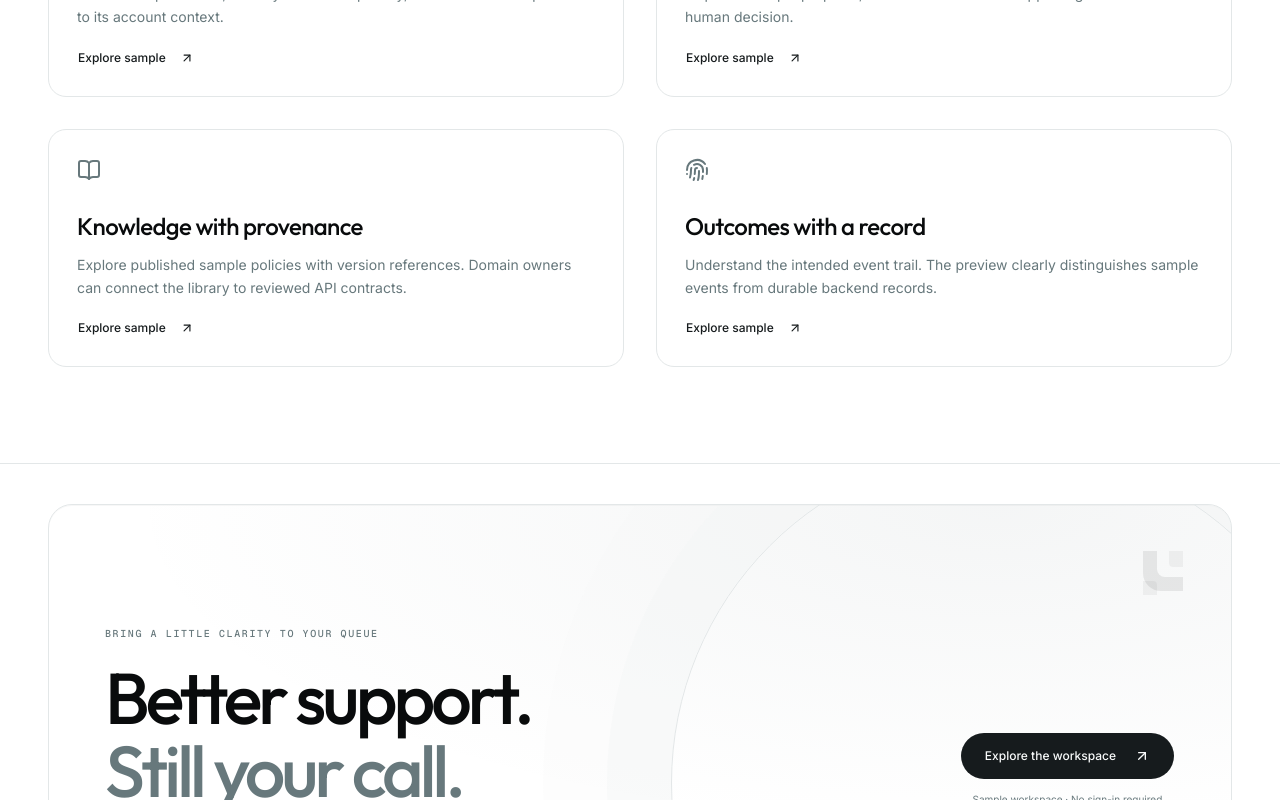
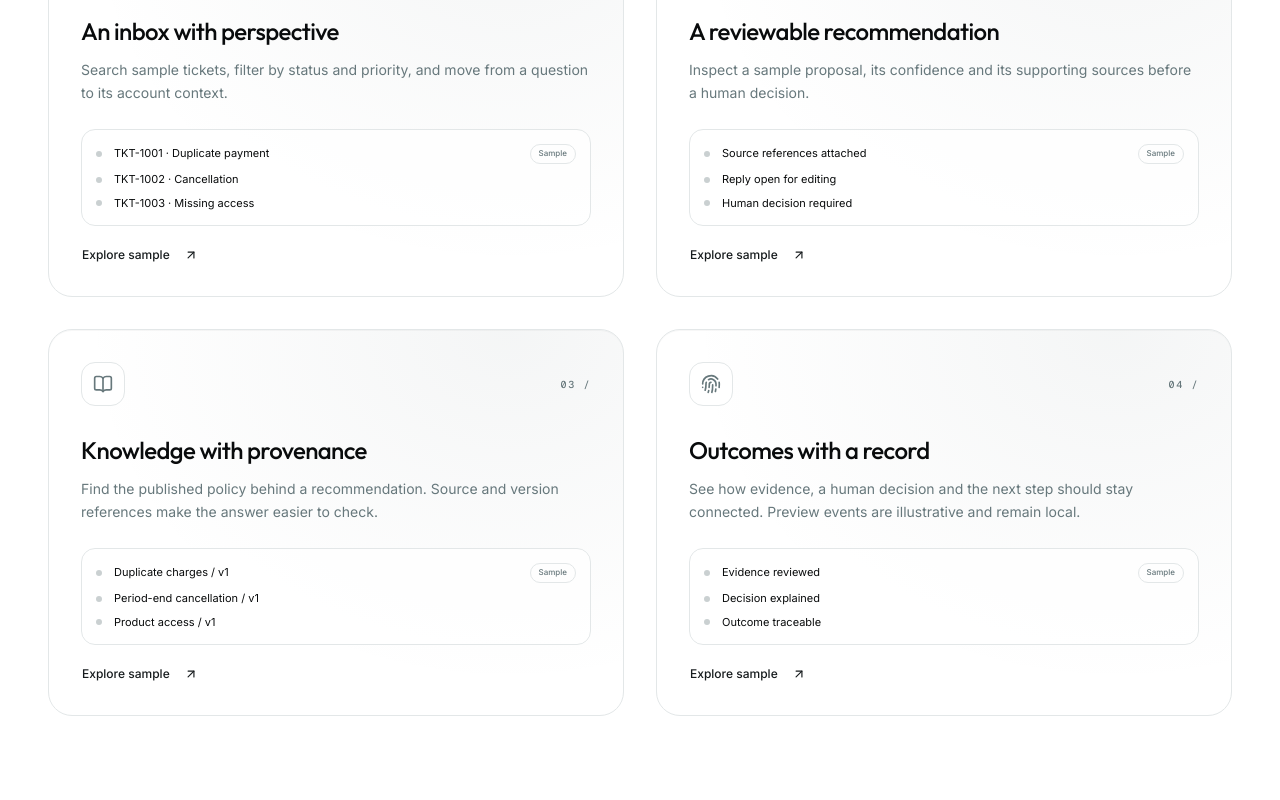
Before and after one commit to rafiferdos/handled, a Next.js app in the folder apps/web/: page /product in a window 1280 px wide. Shown: the part 1840-2640 px from the top of the page. Built offline with nearby package versions, Linux system fonts and the light colour scheme.

Commit message:
design: carry the support narrative through product and auth pages

```diff
--- a/apps/web/app/(auth)/layout.tsx
+++ b/apps/web/app/(auth)/layout.tsx
@@ -1,6 +1,6 @@
 import type { Metadata } from "next"
 import Link from "next/link"
-import { ArrowLeft, ShieldCheck } from "lucide-react"
+import { ArrowLeft, BookOpen, MessageSquare, ShieldCheck } from "lucide-react"
 import { Brand, BrandMark } from "@/components/shared/brand"
 import { ThemeToggle } from "@/components/shared/theme-toggle"
 
@@ -13,11 +13,30 @@ export default function AuthLayout({
 }) {
   return (
     <div className="grid min-h-svh lg:grid-cols-2">
-      <aside className="relative hidden overflow-hidden bg-[#182126] p-12 text-[#f0f3f3] lg:flex lg:flex-col">
+      <aside className="relative hidden overflow-hidden bg-[#182126] p-12 text-[#f0f3f3] lg:flex lg:flex-col xl:p-16">
         <Brand className="relative z-10" />
         <div className="surface-grid pointer-events-none absolute inset-0 opacity-[0.035]" />
+        <div
+          aria-hidden="true"
+          className="pointer-events-none absolute -top-40 -right-40 size-[680px] rounded-full border border-white/5 shadow-[0_0_0_90px_rgb(255_255_255/0.015),0_0_0_180px_rgb(255_255_255/0.01)]"
+        />
+        <BrandMark
+          aria-hidden="true"
+          className="pointer-events-none absolute top-[20%] -right-20 size-[400px] rotate-[-12deg] text-white/[0.025]"
+        />
         <div className="relative my-auto py-16">
-          <BrandMark className="mb-12 size-24 text-[#87999f]" />
+          <div aria-hidden="true" className="mb-12 flex items-center gap-3">
+            {[MessageSquare, BookOpen, ShieldCheck].map((Icon, index) => (
+              <div key={index} className="flex items-center gap-3">
+                <div
+                  className={`flex size-14 items-center justify-center rounded-2xl border ${index === 2 ? "border-[#90bba8]/30 bg-[#90bba8]/10 text-[#b6d9c8]" : "border-white/10 bg-white/4 text-[#aabac0]"}`}
+                >
+                  <Icon className="size-5" />
+                </div>
+                {index < 2 && <span className="h-px w-6 bg-white/15" />}
+              </div>
+            ))}
+          </div>
           <p className="eyebrow mb-6 text-[#9eafb5]">
             A little clarity goes a long way.
           </p>
--- a/apps/web/app/(marketing)/how-it-works/page.tsx
+++ b/apps/web/app/(marketing)/how-it-works/page.tsx
@@ -1,5 +1,11 @@
 import type { Metadata } from "next"
-import { ArrowUpRight } from "lucide-react"
+import {
+  ArrowUpRight,
+  BookOpen,
+  FileCheck2,
+  MessageSquare,
+  ShieldCheck,
+} from "lucide-react"
 import { ButtonLink } from "@/components/shared/button-link"
 import { Reveal } from "@/components/motion/reveal"
 
@@ -9,21 +15,29 @@ const steps = [
     title: "Start with the customer’s question.",
     text: "A ticket is the starting point. The account and workspace establish the boundary for every piece of context that follows.",
     label: "01 / Intake",
+    icon: MessageSquare,
+    sample: "The question comes with its account and workspace.",
   },
   {
     title: "Bring the evidence together.",
-    text: "The intended investigation uses allowlisted, read-only account tools and published knowledge. Recorded steps and sources support the recommendation; hidden model reasoning is never presented as evidence.",
+    text: "Review account facts alongside published policies. Follow the source references and see what supports the recommendation, with uncertainty kept in view.",
     label: "02 / Investigate",
+    icon: BookOpen,
+    sample: "A published policy. A recorded payment. A source to check.",
   },
   {
     title: "Make a deliberate decision.",
-    text: "An authenticated agent reviews the proposal and sources, edits the reply, or rejects or escalates the case. Low or conflicting evidence calls for manual review.",
+    text: "A person reviews the proposal and its sources, adjusts the reply, or rejects or escalates the case. When evidence is incomplete or conflicting, manual review comes first.",
     label: "03 / Human review",
+    icon: ShieldCheck,
+    sample: "Your judgment stays between a suggestion and an action.",
   },
   {
     title: "Act safely. Keep the record.",
-    text: "The backend must verify permissions, proposal version, policy and idempotency before admitting a simulated action. Durable records and audit events establish the outcome. Real provider writes remain outside the MVP.",
-    label: "04 / Simulate & audit",
+    text: "The reviewed workflow is designed to keep the evidence, decision and outcome together. In this preview, decision rehearsals stay local; they do not create an account change or a durable activity record.",
+    label: "04 / Outcome & record",
+    icon: FileCheck2,
+    sample: "A clear record of what was reviewed and what came next.",
   },
 ]
 
@@ -47,13 +61,21 @@ export default function HowItWorksPage() {
         {steps.map((step) => (
           <Reveal key={step.label}>
             <section className="grid gap-5 border-t py-10 md:grid-cols-[0.6fr_1.4fr] md:py-14">
-              <p className="eyebrow text-muted-foreground">{step.label}</p>
+              <div className="flex items-center gap-4 md:flex-col md:items-start md:gap-5">
+                <span className="flex size-14 items-center justify-center rounded-2xl border bg-muted/30">
+                  <step.icon className="size-5 text-muted-foreground" />
+                </span>
+                <p className="eyebrow text-muted-foreground">{step.label}</p>
+              </div>
               <div>
                 <h2 className="font-heading text-3xl font-medium tracking-tight">
                   {step.title}
                 </h2>
                 <p className="mt-4 max-w-xl text-sm leading-relaxed text-muted-foreground">
                   {step.text}
+                </p>
+                <p className="mt-6 max-w-xl border-l-2 border-foreground/15 pl-4 font-mono text-[10px] leading-relaxed text-muted-foreground">
+                  {step.sample}
                 </p>
               </div>
             </section>
--- a/apps/web/app/(marketing)/product/page.tsx
+++ b/apps/web/app/(marketing)/product/page.tsx
@@ -10,13 +10,16 @@ import { SectionHeading } from "@/components/shared/section-heading"
 import { ButtonLink } from "@/components/shared/button-link"
 import { ProductPreview } from "@/components/marketing/product-preview"
 import { Reveal } from "@/components/motion/reveal"
+import { Card, CardContent } from "@/components/ui/card"
+import { Badge } from "@/components/ui/badge"
 
 export const metadata: Metadata = { title: "The product" }
 
 export default function ProductPage() {
   return (
     <>
-      <section className="page-container py-20 md:py-28">
+      <section className="page-container relative py-20 md:py-24">
+        <Reveal>
           <p className="eyebrow mb-6 text-muted-foreground">
             The product / One connected workspace
           </p>
@@ -32,6 +35,12 @@ export default function ProductPage() {
           <ButtonLink href="/dashboard" className="mt-8 h-11 rounded-full px-6">
             Explore the workspace <ArrowUpRight className="ml-4 size-4" />
           </ButtonLink>
+          <div className="mt-12 flex flex-wrap gap-x-7 gap-y-3 border-t pt-5 font-mono text-[10px] tracking-wide text-muted-foreground">
+            <span>01 / ACCOUNT CONTEXT</span>
+            <span>02 / PUBLISHED KNOWLEDGE</span>
+            <span>03 / YOUR DECISION</span>
+          </div>
+        </Reveal>
       </section>
       <section className="bg-[#182126] py-12 md:py-20">
         <div className="page-container">
@@ -50,35 +59,85 @@ export default function ProductPage() {
               title: "An inbox with perspective",
               body: "Search sample tickets, filter by status and priority, and move from a question to its account context.",
               href: "/tickets",
+              detail: [
+                "TKT-1001 · Duplicate payment",
+                "TKT-1002 · Cancellation",
+                "TKT-1003 · Missing access",
+              ],
             },
             {
               icon: Sparkles,
               title: "A reviewable recommendation",
               body: "Inspect a sample proposal, its confidence and its supporting sources before a human decision.",
               href: "/tickets/10000000-0000-4000-8000-000000001001",
+              detail: [
+                "Source references attached",
+                "Reply open for editing",
+                "Human decision required",
+              ],
             },
             {
               icon: BookOpen,
               title: "Knowledge with provenance",
-              body: "Explore published sample policies with version references. Domain owners can connect the library to reviewed API contracts.",
+              body: "Find the published policy behind a recommendation. Source and version references make the answer easier to check.",
               href: "/knowledge",
+              detail: [
+                "Duplicate charges / v1",
+                "Period-end cancellation / v1",
+                "Product access / v1",
+              ],
             },
             {
               icon: Fingerprint,
               title: "Outcomes with a record",
-              body: "Understand the intended event trail. The preview clearly distinguishes sample events from durable backend records.",
+              body: "See how evidence, a human decision and the next step should stay connected. Preview events are illustrative and remain local.",
               href: "/activity",
+              detail: [
+                "Evidence reviewed",
+                "Decision explained",
+                "Outcome traceable",
+              ],
             },
-          ].map((item) => (
-            <Reveal key={item.title}>
-              <div className="h-full rounded-2xl border bg-card p-7">
-                <item.icon className="mb-7 size-6 text-muted-foreground" />
+          ].map((item, index) => (
+            <Reveal key={item.title} delay={(index % 2) * 0.06}>
+              <Card className="material-panel h-full gap-0 p-7 shadow-none ring-0 sm:p-8">
+                <CardContent className="p-0">
+                  <div className="mb-7 flex items-center justify-between">
+                    <span className="flex size-11 items-center justify-center rounded-xl border bg-background">
+                      <item.icon className="size-5 text-muted-foreground" />
+                    </span>
+                    <span className="eyebrow text-muted-foreground">
+                      0{index + 1} /
+                    </span>
+                  </div>
                   <h3 className="font-heading text-2xl font-medium tracking-tight">
                     {item.title}
                   </h3>
                   <p className="mt-3 text-sm leading-relaxed text-muted-foreground">
                     {item.body}
                   </p>
+                  <div
+                    aria-hidden="true"
+                    className="mt-6 space-y-2 rounded-xl border bg-background/70 p-3.5"
+                  >
+                    {item.detail.map((detail, detailIndex) => (
+                      <div
+                        key={detail}
+                        className="flex items-center gap-3 text-[11px]"
+                      >
+                        <span className="size-1.5 rounded-full bg-muted-foreground/35" />
+                        <span className="flex-1">{detail}</span>
+                        {detailIndex === 0 && (
+                          <Badge
+                            variant="outline"
+                            className="text-[8px] text-muted-foreground"
+                          >
+                            Sample
+                          </Badge>
+                        )}
+                      </div>
+                    ))}
+                  </div>
                   <ButtonLink
                     href={item.href}
                     variant="link"
@@ -86,7 +145,8 @@ export default function ProductPage() {
                   >
                     Explore sample <ArrowUpRight className="ml-2 size-3.5" />
                   </ButtonLink>
-              </div>
+                </CardContent>
+              </Card>
             </Reveal>
           ))}
         </div>
```
Lines whose indentation alone changed are shown as unchanged.
